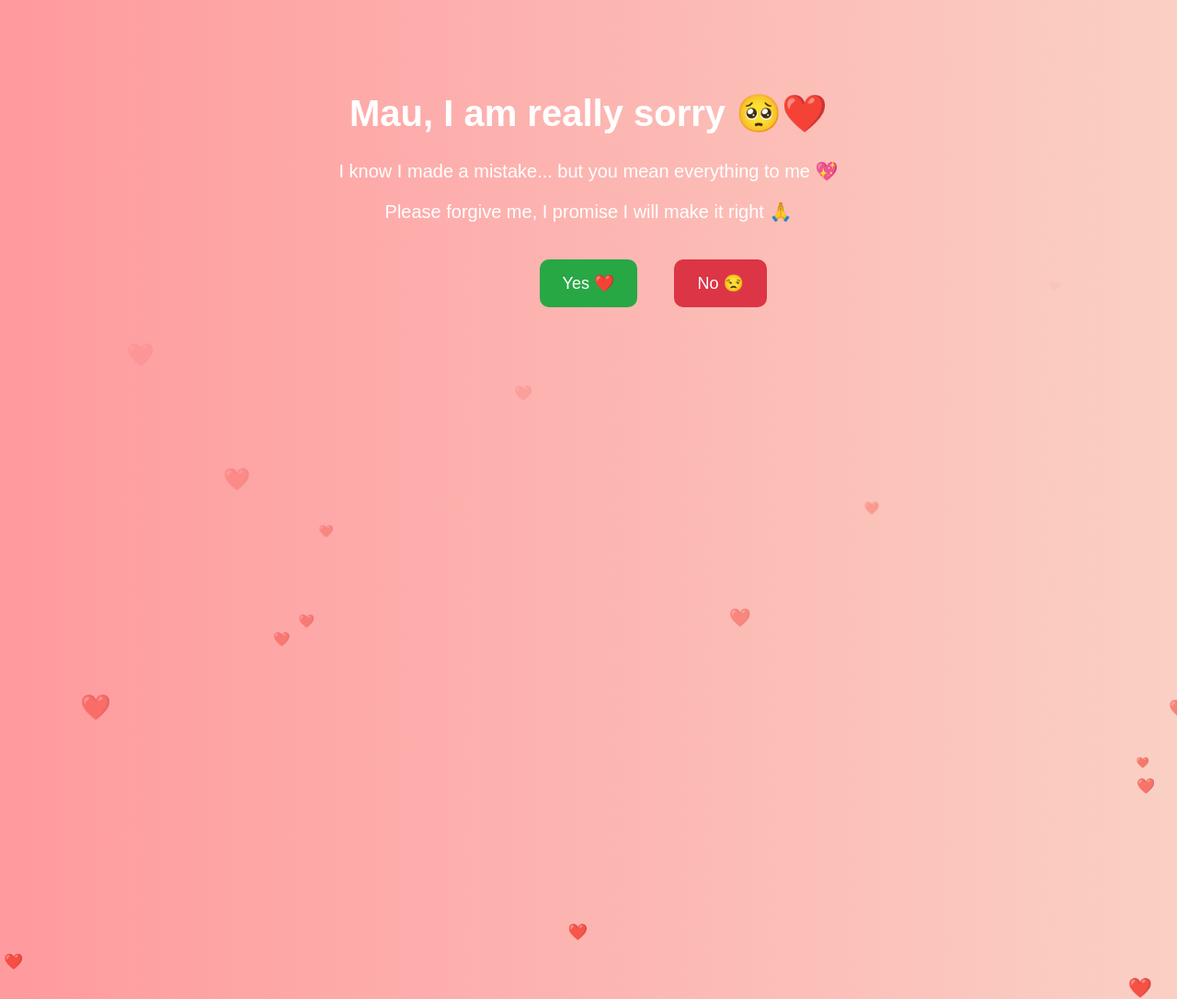
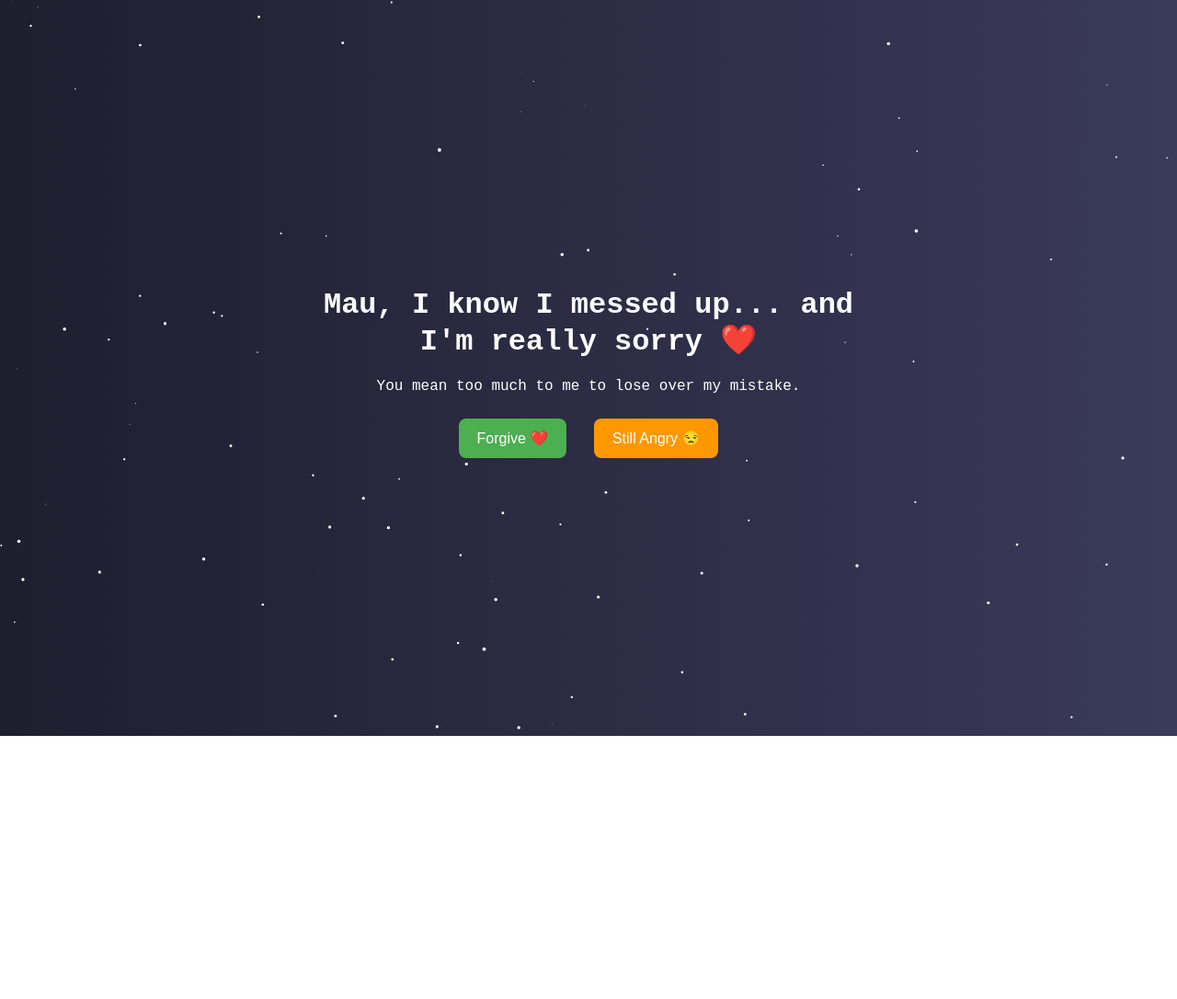
Before and after one commit to chetanshimpi141/sorry-mana, a plain HTML site: page index.html in a window 1280 px wide. Shown: the whole page at 92% size. After the commit the page ends 800 px from the top, so only its background shows below. Drawn offline with Linux system fonts and the light colour scheme.

Commit message:
Update index.html

```diff
--- a/index.html
+++ b/index.html
@@ -2,113 +2,134 @@
 <html lang="en">
 <head>
   <meta charset="UTF-8">
-  <title>Sorry Mau ❤️</title>
+  <title>For Mau ❤️</title>
 
   <style>
     body {
+      margin: 0;
+      height: 100vh;
+      background: linear-gradient(to right, #1e1e2f, #3a3a5a);
+      color: white;
+      font-family: 'Courier New', monospace;
+      display: flex;
+      justify-content: center;
+      align-items: center;
       text-align: center;
-      font-family: Arial, sans-serif;
-      background: linear-gradient(to right, #ff9a9e, #fad0c4);
       overflow: hidden;
-      margin-top: 100px;
     }
 
-    h1 {
-      color: #fff;
-      font-size: 40px;
-    }
-
-    p {
-      color: #fff;
-      font-size: 20px;
+    #container {
+      max-width: 600px;
     }
 
     button {
-      padding: 15px 25px;
-      font-size: 18px;
-      margin: 20px;
+      padding: 12px 20px;
+      margin: 10px;
       border: none;
-      border-radius: 10px;
+      border-radius: 8px;
       cursor: pointer;
-      position: relative;
+      font-size: 16px;
     }
 
-    #yesBtn {
-      background-color: #28a745;
+    #forgiveBtn {
+      background: #4CAF50;
       color: white;
     }
 
-    #noBtn {
-      background-color: #dc3545;
+    #waitBtn {
+      background: #ff9800;
       color: white;
-      position: absolute;
     }
 
-    .heart {
+    canvas {
       position: absolute;
-      color: red;
-      font-size: 20px;
-      animation: float 5s linear infinite;
-    }
-
-    @keyframes float {
-      0% {
-        transform: translateY(100vh);
-        opacity: 1;
-      }
-      100% {
-        transform: translateY(-10vh);
-        opacity: 0;
-      }
+      top: 0;
+      left: 0;
+      z-index: -1;
     }
   </style>
 </head>
 
 <body>
 
-  <h1>Mau, I am really sorry 🥺❤️</h1>
-  <p>I know I made a mistake... but you mean everything to me 💖</p>
-  <p>Please forgive me, I promise I will make it right 🙏</p>
+<canvas id="stars"></canvas>
 
-  <button id="yesBtn" onclick="forgive()">Yes ❤️</button>
-  <button id="noBtn">No 😒</button>
+<div id="container">
+  <h1 id="message"></h1>
+  <p id="subtext"></p>
 
-  <script>
-    const noBtn = document.getElementById("noBtn");
+  <button id="forgiveBtn" onclick="forgive()">Forgive ❤️</button>
+  <button id="waitBtn" onclick="wait()">Still Angry 😒</button>
+</div>
 
-    noBtn.addEventListener("mouseover", () => {
-      const x = Math.random() * (window.innerWidth - 100);
-      const y = Math.random() * (window.innerHeight - 50);
+<audio autoplay loop>
+  <source src="https://www.bensound.com/bensound-music/bensound-romantic.mp3" type="audio/mp3">
+</audio>
 
-      noBtn.style.left = x + "px";
-      noBtn.style.top = y + "px";
+<script>
+  const message = document.getElementById("message");
+  const subtext = document.getElementById("subtext");
+
+  // Dynamic time-based message
+  const hour = new Date().getHours();
+
+  let mainText = "";
+  if (hour >= 20 || hour < 6) {
+    mainText = "Mau... I know it's late, but I couldn't sleep without saying sorry 🥺";
+  } else {
+    mainText = "Mau, I know I messed up... and I'm really sorry ❤️";
+  }
+
+  // Typing effect
+  let i = 0;
+  function typeWriter() {
+    if (i < mainText.length) {
+      message.innerHTML += mainText.charAt(i);
+      i++;
+      setTimeout(typeWriter, 50);
+    }
+  }
+  typeWriter();
+
+  subtext.innerText = "You mean too much to me to lose over my mistake.";
+
+  function forgive() {
+    document.body.innerHTML = "<h1>Thank you Mau ❤️ I promise I'll be better 😭</h1>";
+  }
+
+  function wait() {
+    subtext.innerText = "I understand... I'll wait. But I won't give up on us ❤️";
+  }
+
+  // Star background animation
+  const canvas = document.getElementById("stars");
+  const ctx = canvas.getContext("2d");
+
+  canvas.width = window.innerWidth;
+  canvas.height = window.innerHeight;
+
+  let stars = [];
+
+  for (let i = 0; i < 100; i++) {
+    stars.push({
+      x: Math.random() * canvas.width,
+      y: Math.random() * canvas.height,
+      r: Math.random() * 2
     });
+  }
 
-    function forgive() {
-      document.body.innerHTML = `
-        <h1 style="color:white;">Yayyy! ❤️</h1>
-        <p style="color:white; font-size:24px;">I love you Mau 😍</p>
-      `;
-    }
+  function drawStars() {
+    ctx.clearRect(0, 0, canvas.width, canvas.height);
+    ctx.fillStyle = "white";
+    stars.forEach(star => {
+      ctx.beginPath();
+      ctx.arc(star.x, star.y, star.r, 0, Math.PI * 2);
+      ctx.fill();
+    });
+  }
 
-    // Floating hearts
-    function createHeart() {
-      const heart = document.createElement("div");
-      heart.classList.add("heart");
-      heart.innerHTML = "❤️";
-      heart.style.left = Math.random() * 100 + "vw";
-      heart.style.fontSize = Math.random() * 20 + 10 + "px";
-      heart.style.animationDuration = Math.random() * 3 + 2 + "s";
-
-      document.body.appendChild(heart);
-
-      setTimeout(() => {
-        heart.remove();
-      }, 5000);
-    }
-
-    setInterval(createHeart, 300);
-  </script>
+  setInterval(drawStars, 50);
+</script>
 
 </body>
 </html>
```
